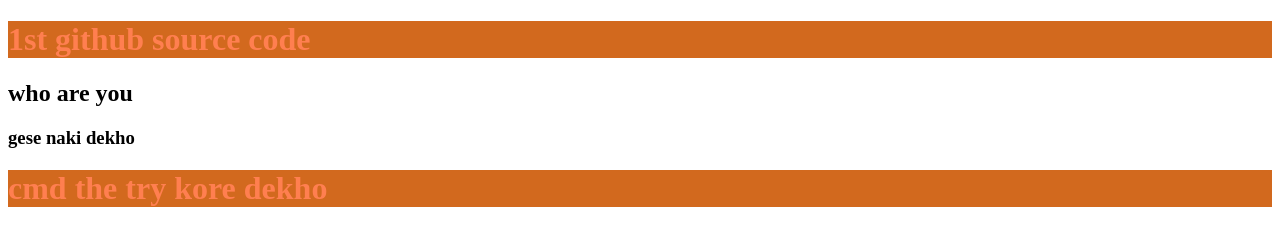
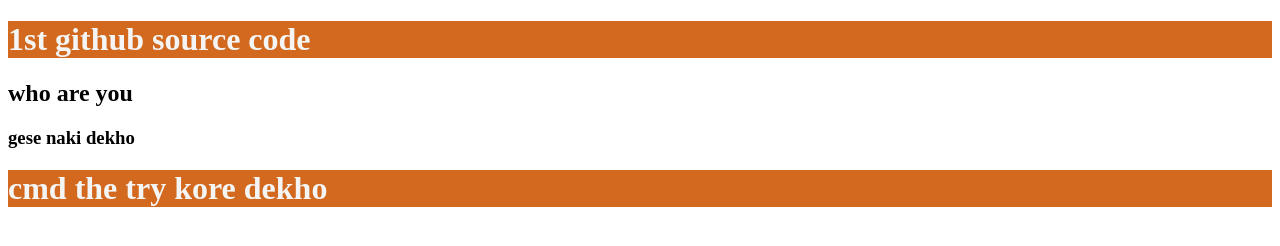
Before and after one commit to Baset-Fahim/amar-prothom-project, a plain HTML site: page index.html in a window 1280 px wide. Drawn offline with Linux system fonts and the light colour scheme.

Commit message:
color changed again

```diff
--- a/style.css
+++ b/style.css
@@ -1,4 +1,4 @@
 h1{
-    color: coral;
+    color: whitesmoke;
     background-color: chocolate;
 }
```
